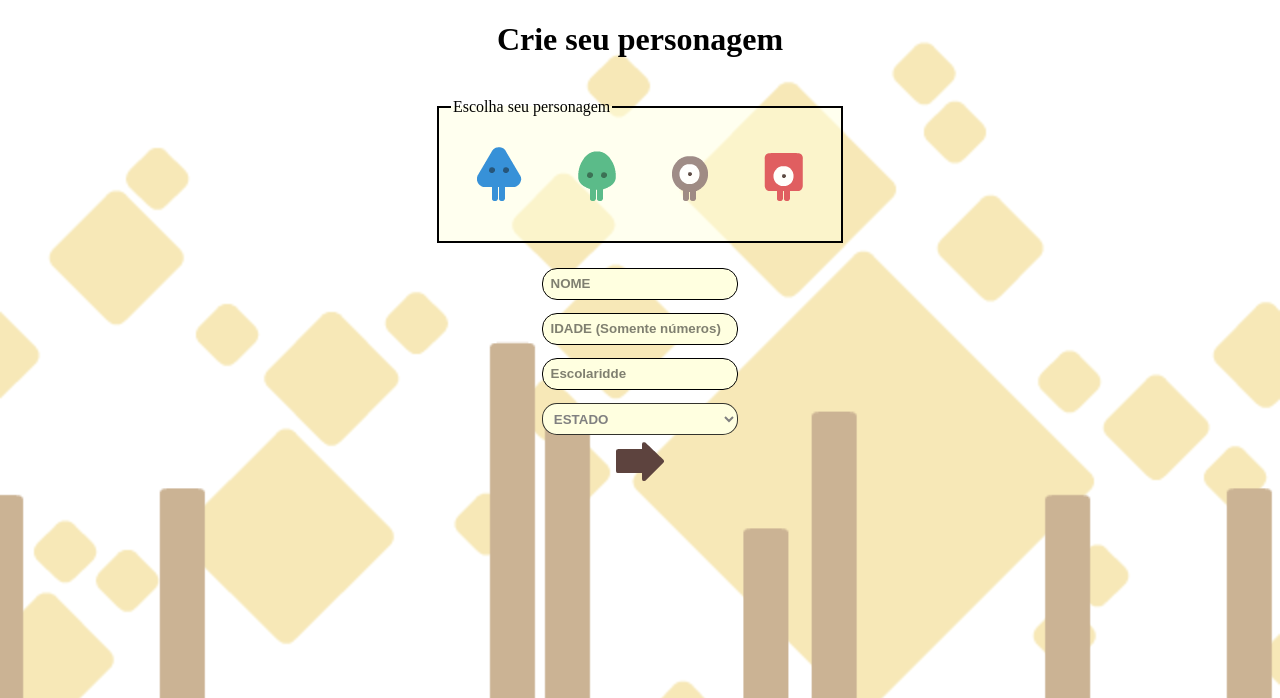
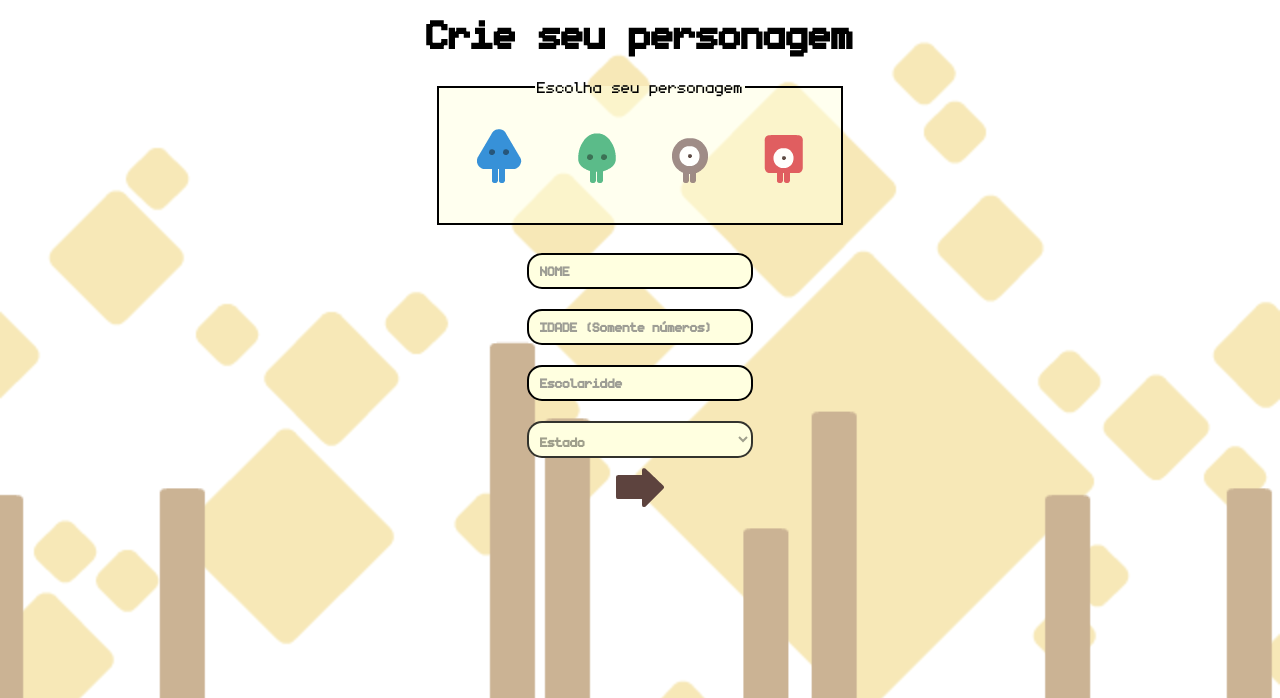
Before and after one commit to kessJhones/TrabalhoFinalDS, a Flask app: page / in a window 1280 px wide. Shown: the top 698 px of the page. Run offline with Flask 2, Linux system fonts and the light colour scheme; parts of the project's set-up code (start-up, migrations or seed data) failed here and were passed over.

Commit message:
Adicionado nova fonte e melhorias no estilo

```diff
--- a/static/css/custom.css
+++ b/static/css/custom.css
@@ -1,3 +1,9 @@
+@font-face {
+    font-family: 'pixelFont';
+    src: url('webfontkit-20190623-205541/monogram_extended-webfont.woff');
+    font-weight: normal;
+    font-style: normal;
+}
 html {
     background: url(https://raw.githubusercontent.com/kessJhones/TrabalhoFinalDS/master/static/hills.png)
                 repeat-x center bottom fixed,
@@ -8,6 +14,10 @@ html {
 
 h1 {
     text-align: center;
+    font-family: 'pixelFont', sans-serif;
+    font-weight: bold;
+    margin: 0;
+    font-size: 60px;
 }
 
 .conteudo {
@@ -16,14 +26,16 @@ h1 {
 }
 
 input[type=text] {
-    font-family: fantasy;
-    font-weight: 600;
-    /* font-size: 0.85em; */
+    font-family: 'pixelFont', sans-serif;
+    font-weight: bold;
+    font-size: 20px;
+    color: black;
+    width: 10em;
+    height: 0.5em;
     padding: 0.55em;
     margin: 0.5em;
     background-color: lightyellow;
-    color: black;
-    border: 1.5px solid black;
+    border: 2px solid black;
     border-radius: 15px;
     outline: none;
 }
@@ -33,22 +45,20 @@ input[type=text]:valid {
 }
 
 input::-webkit-input-placeholder {
-    /* font-size: ; */
-    font-family: fantasy;
-    color: black;
-    opacity: 0.5;
+    font-size: 20px;
+    font-family: 'pixelFont', sans-serif;
+    opacity: 0.7;
 }
 
 input[type=text]:hover{
     box-shadow: 0.4em 0.45em 0.5em rgba(0, 0, 0, 0.5);
-    transform: scale(1.025);
+    transform: scale(1.02);
 }
 
 input[type=text]:focus {
     background-color: rgba(255, 255, 164, 0.95);
-    box-shadow: 0.5em 0.5em 0.75em rgba(0, 0, 0, 0.5);
+    box-shadow: 0.4em 0.45em 0.5em rgba(0, 0, 0, 0.5);
     transform: scale(1.02);
-    border: 1.5px solid black;
 }
 
 /* ----------------------------------------------------------------------------------------- */
@@ -77,8 +87,8 @@ table {
 }
 
 table, th, td {
-    font-family: 'Noto Sans HK', sans-serif;
-    font-weight: 500;
+    font-family: 'pixelFont', sans-serif;
+    font-size: 25px;
     border: 2px solid black;
     border-collapse: collapse;
     }
@@ -148,22 +158,24 @@ input[type=radio] + label > img{
 /* ------------------------------------------------------------- */
 /* ESTADO dropbox */
 select:invalid {
-    color: gray;
+    color: rgba(0, 0, 0, 0.375);
 }
 
 option {
     color: black;
+    font-size: 20px;
+    font-weight: bold;
 }
 
 select {
-    font-family: fantasy;
-    font-weight: 600;
-    /* font-size: 0.85em; */
-    padding: 0.5em;
+    font-family: 'pixelFont', sans-serif;
+    font-size: 20px;
+    font-weight: bold;
+    padding: 0.35em;
     margin: 0.5em;
     background-color: lightyellow;
     color: black;
-    border: 1.5px solid rgba(0, 0, 0, 0.8);
+    border: 2px solid rgba(0, 0, 0, 0.8);
     border-radius: 15px;
     outline: none;
     cursor: pointer;
@@ -174,7 +186,7 @@ select:valid {
 }
 
 select:hover {
-    box-shadow: 0.5em 0.5em 0.75em rgba(0, 0, 0, 0.5);
+    box-shadow: 0.4em 0.45em 0.5em rgba(0, 0, 0, 0.5);
     transform: scale(1.02);
 }
 
@@ -184,3 +196,8 @@ fieldset {
     border: 2px solid black;
     background-color: rgba(255, 255, 224, 0.5);
 }
+
+legend {
+    font-family: 'pixelFont', sans-serif;
+    font-size: 25px;
+}
--- a/templates/index.html
+++ b/templates/index.html
@@ -3,31 +3,36 @@
 <head>
     <title>{{ title|default('Minha Página') }}</title>
     <link rel= "stylesheet" text="text/css" href= "/static/css/custom.css">
-    <link href="https://fonts.googleapis.com/css?family=Noto+Sans+HK&display=swap" rel="stylesheet">
+    <link href="https://fonts.googleapis.com/css?family=Press+Start+2P&display=swap" rel="stylesheet">
+    <!-- <link rel="stylesheet" href="static/css/webfontkit-20190623-205541/stylesheet.css" type="text/css" charset="utf-8" /> -->
 </head>
 
 <body>
     <h1>Crie seu personagem</h1>
     <br>
     <div class="conteudo">
-        <fieldset><legend>Escolha seu personagem</legend>
+        <fieldset><legend align="center" >Escolha seu personagem</legend>
         <form action="/Dados/" name="myForm" method="POST">
             <input type="radio" id="player1" name="players" value="blue" required>
             <label for="player1">
-                <img src="https://raw.githubusercontent.com/kessJhones/TrabalhoFinalDS/master/static/blue.png" height="">
+                <img src="https://raw.githubusercontent.com/kessJhones/TrabalhoFinalDS/master/static/blue.png"
+                onerror="this.onerror=null; this.src='/static/blue.png'">
                 <!-- <img src="https://raw.githubusercontent.com/fabiommendes/fgarcade/master/fgarcade/data/themes/abstract/player/blue/up3.png"> -->
             </label>
             <input type="radio" id="player2" name="players" value="green">
             <label for="player2">
-                <img src="https://raw.githubusercontent.com/kessJhones/TrabalhoFinalDS/master/static/green.png">
+                <img src="https://raw.githubusercontent.com/kessJhones/TrabalhoFinalDS/master/static/green.png"
+                onerror="this.onerror=null; this.src='/static/green.png'">
             </label>
             <input type="radio" id="player3" name="players" value="grey">
             <label for="player3">
-                <img src="https://raw.githubusercontent.com/kessJhones/TrabalhoFinalDS/master/static/grey.png">
+                <img src="https://raw.githubusercontent.com/kessJhones/TrabalhoFinalDS/master/static/grey.png"
+                onerror="this.onerror=null; this.src='/static/grey.png'">
             </label>
             <input type="radio" id="player4" name="players" value="red">
             <label for="player4">
-                <img src="https://raw.githubusercontent.com/kessJhones/TrabalhoFinalDS/master/static/red.png">
+                <img src="https://raw.githubusercontent.com/kessJhones/TrabalhoFinalDS/master/static/red.png"
+                onerror="this.onerror=null; this.src='/static/red.png'">
             </label>
         </fieldset>
     </div>
@@ -37,7 +42,7 @@
         <input type="text" name = "idade" pattern="\d*" required placeholder="IDADE (Somente números)">
         <input type="text" name = "escolaridade" required placeholder="Escolaridde">
         <select name="estado" required>
-            <option value="" disabled selected hidden>ESTADO</option>
+            <option value="" disabled selected hidden>Estado</option>
             <option value="Acre">Acre</option>
             <option value="Algoas">Alagoas</option>
             <option value="Amapá">Amapá</option>
```
Also changed, not shown: static/css/webfontkit-20190623-205541/stylesheet.css (added, +9 -0 lines), templates/dados.html (+6 -3 lines), static/css/webfontkit-20190623-205541/monogram_extended-webfont.woff (added), static/css/webfontkit-20190623-205541/monogram_extended-webfont.woff2 (added).
